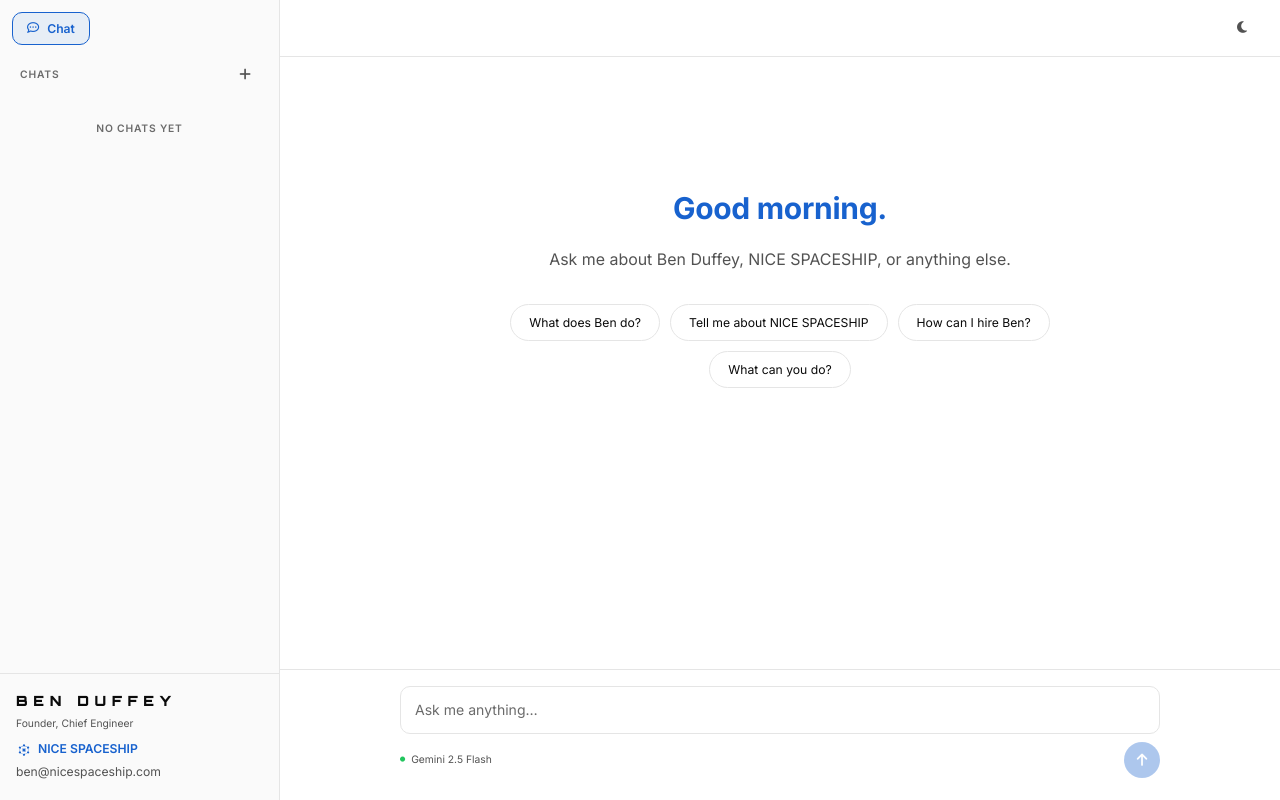
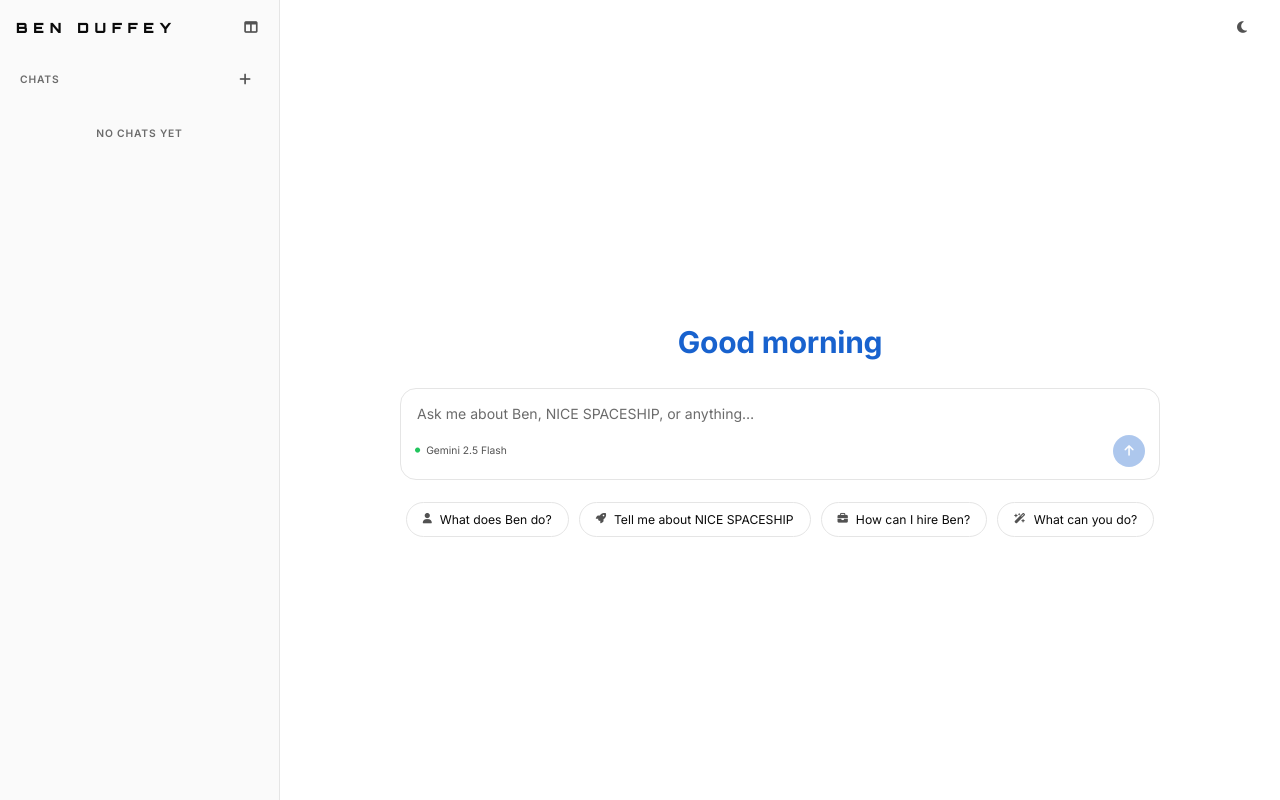
Before and after one commit to benjaminduffey/benduffey.com, a plain HTML site: page index.html in a window 1280 px wide. Drawn offline with Linux system fonts and the light colour scheme.

Commit message:
Restructure chat app to a Claude-style layout (#6)
A design pass moving the chat app toward the Claude.ai layout, keeping
benduffey's own light/dark Sapphire styling. Three parts:

- Strip the thin divider lines under the chat header, above the prompt
  panel, and above the old sidebar footer. The sidebar reads as
  distinct via its --bg2 background instead.
- Remove the "Chat" CTA tab and the sidebar footer (title / NICE
  SPACESHIP link / email). The BEN DUFFEY name moves to the top of the
  sidebar as the logo.
- Collapsible sidebar + shifting prompt box. A collapse button in the
  sidebar header slides it to zero width on desktop (state persisted);
  a hamburger in the chat header expands it back. On mobile the same
  buttons drive the drawer. The prompt box is centered with the
  greeting and starter chips in the empty state, and drops to the
  bottom once a conversation starts.

Also dropped the --user-msg-* / --asst-msg-* indirection variables:
var(--text) inside a custom property freezes at declaration scope, so
the assistant text rendered near-black in dark mode. The message
rules now reference var(--text) / var(--accent) directly.

Co-authored-by: Nice Spaceship <nicespaceship@Nice-Spaceship.local>

```diff
--- a/css/app.css
+++ b/css/app.css
@@ -19,12 +19,6 @@
   --text-dim:   #6b6b6b;
   --glow:       0 0 0 1px rgba(15,82,186,0.08);
   --nav-bg:     rgba(255,255,255,0.92);
-
-  /* Chat bubbles — accent/text refs adapt to the active mode */
-  --user-msg-bg: var(--accent);
-  --user-msg-fg: #ffffff;
-  --asst-msg-bg: transparent;
-  --asst-msg-fg: var(--text);
 
   /* Fonts + shape */
   --font-h:     'Inter', -apple-system, BlinkMacSystemFont, sans-serif;
@@ -105,6 +99,12 @@ a:hover { text-decoration: underline; }
   grid-template-columns: var(--sidebar-w) 1fr;
   height: 100vh;
   height: 100dvh;
+  transition: grid-template-columns 0.22s ease;
+}
+/* Collapsed sidebar — desktop only (mobile uses the drawer further down) */
+@media (min-width: 769px) {
+  body.sidebar-collapsed .app { grid-template-columns: 0 1fr; }
+  body.sidebar-collapsed .sidebar-toggle { display: inline-flex; }
 }
 
 /* ═══════════════════════════════════════════════════════════════════
@@ -119,31 +119,15 @@ a:hover { text-decoration: underline; }
   min-width: 0;
 }
 
-.sidebar-tabs {
+.sidebar-header {
   display: flex;
-  gap: 4px;
-  padding: 12px 12px 0;
+  align-items: center;
+  justify-content: space-between;
+  gap: 8px;
+  padding: 14px 14px 8px 16px;
+  white-space: nowrap;
 }
-
-.tab {
-  display: inline-flex;
-  align-items: center;
-  gap: 8px;
-  padding: 8px 14px;
-  font-size: var(--text-sm);
-  font-weight: var(--fw-medium);
-  color: var(--text-muted);
-  background: var(--surface);
-  border: 1px solid var(--border);
-  border-radius: var(--radius);
-  transition: color 0.15s, background 0.15s, border-color 0.15s;
-}
-.tab:hover { color: var(--text); border-color: var(--border-hi); }
-.tab.is-active {
-  color: var(--accent);
-  border-color: var(--accent);
-  background: color-mix(in srgb, var(--accent) 8%, transparent);
-}
+.sidebar-collapse { flex-shrink: 0; }
 
 .sidebar-section {
   flex: 1;
@@ -238,15 +222,7 @@ a:hover { text-decoration: underline; }
 .chat-item.is-active .chat-item-menu { opacity: 1; }
 .chat-item-menu:hover { color: var(--text); background: var(--surface2); }
 
-/* Sidebar footer (Ben's identity) */
-.sidebar-footer {
-  display: flex;
-  flex-direction: column;
-  gap: 4px;
-  padding: 16px 16px 18px;
-  border-top: 1px solid var(--border);
-  background: var(--bg2);
-}
+/* Name logo — top of sidebar */
 .brand-text {
   font-family: var(--font-brand);
   font-size: var(--text-base);
@@ -255,37 +231,13 @@ a:hover { text-decoration: underline; }
   text-transform: uppercase;
   color: var(--text);
 }
-.brand-title {
-  font-size: var(--text-xs);
-  color: var(--text-muted);
-  margin-bottom: 4px;
-}
-.brand-launch {
-  display: inline-flex;
-  align-items: center;
-  gap: 6px;
-  font-size: var(--text-sm);
-  font-weight: var(--fw-medium);
-  color: var(--accent);
-  text-decoration: none;
-  transition: color 0.15s;
-}
-.brand-launch:hover { color: var(--accent2); text-decoration: none; }
-.brand-launch-icon { width: 16px; height: 16px; display: block; }
-.brand-email {
-  font-size: var(--text-sm);
-  color: var(--text-muted);
-  text-decoration: none;
-  transition: color 0.15s;
-}
-.brand-email:hover { color: var(--accent); text-decoration: none; }
 
 /* ═══════════════════════════════════════════════════════════════════
    CHAT PANEL
 ═══════════════════════════════════════════════════════════════════ */
 .chat {
   display: grid;
-  grid-template-rows: auto 1fr auto;
+  grid-template-rows: auto 1fr;
   background: var(--bg);
   min-width: 0;
   position: relative;
@@ -297,7 +249,6 @@ a:hover { text-decoration: underline; }
   gap: 12px;
   padding: 14px 24px;
   background: var(--nav-bg);
-  border-bottom: 1px solid var(--border);
   position: relative;
   z-index: 2;
 }
@@ -313,12 +264,67 @@ a:hover { text-decoration: underline; }
 .chat-controls { display: flex; align-items: center; gap: 8px; }
 .sidebar-toggle { display: none; }
 
+/* ─── Chat body — holds welcome / messages / prompt box / chips.
+   Conversation state: grid (messages scroll, prompt box pinned bottom).
+   Empty state (body.chat-empty): flex column, vertically centered. ─── */
+.chat-body {
+  display: grid;
+  grid-template-rows: 1fr auto;
+  min-height: 0;
+}
+body.chat-empty .chat-body {
+  display: flex;
+  flex-direction: column;
+  justify-content: center;
+  align-items: center;
+  gap: 22px;
+  padding: 32px 24px;
+  overflow-y: auto;
+}
+
+/* Welcome greeting + starter chips — shown only in the empty state */
+.welcome, .welcome-chips { display: none; }
+body.chat-empty .welcome { display: block; text-align: center; }
+body.chat-empty .welcome-chips { display: flex; }
+body.chat-empty .messages { display: none; }
+
+.welcome-greeting {
+  font-family: var(--font-h);
+  font-size: var(--text-2xl);
+  font-weight: var(--fw-bold);
+  letter-spacing: var(--tracking-display);
+  color: var(--accent);
+  margin: 0;
+}
+
+.welcome-chips {
+  flex-wrap: wrap;
+  justify-content: center;
+  gap: 10px;
+  max-width: var(--max-msg-w);
+}
+.chip {
+  display: inline-flex;
+  align-items: center;
+  gap: 8px;
+  padding: 9px 16px;
+  font-size: var(--text-sm);
+  color: var(--text);
+  background: var(--surface);
+  border: 1px solid var(--border);
+  border-radius: 9999px;
+  cursor: pointer;
+  transition: color 0.15s, background 0.15s, border-color 0.15s;
+}
+.chip:hover { color: var(--accent); border-color: var(--accent); background: var(--surface2); }
+.chip i { font-size: 0.85em; color: var(--text-muted); transition: color 0.15s; }
+.chip:hover i { color: var(--accent); }
+
 /* Messages area */
 .messages {
   overflow-y: auto;
+  min-height: 0;
   padding: 32px 24px;
-  position: relative;
-  z-index: 2;
 }
 .messages-inner {
   max-width: var(--max-msg-w);
@@ -327,46 +333,6 @@ a:hover { text-decoration: underline; }
   flex-direction: column;
   gap: 24px;
 }
-
-/* Welcome screen (no messages yet) */
-.welcome {
-  max-width: var(--max-msg-w);
-  margin: 0 auto;
-  padding: 12vh 0 48px;
-  text-align: center;
-}
-.welcome-greeting {
-  font-family: var(--font-h);
-  font-size: var(--text-2xl);
-  font-weight: var(--fw-bold);
-  letter-spacing: var(--tracking-display);
-  color: var(--accent);
-  margin: 0 0 16px;
-}
-.welcome-subtitle {
-  font-size: var(--text-md);
-  color: var(--text-muted);
-  margin: 0 0 32px;
-}
-.welcome-prompts {
-  display: flex;
-  flex-wrap: wrap;
-  justify-content: center;
-  gap: 10px;
-  margin: 0 auto;
-  max-width: 640px;
-}
-.starter-prompt {
-  padding: 10px 18px;
-  font-size: var(--text-sm);
-  color: var(--text);
-  background: var(--surface);
-  border: 1px solid var(--border);
-  border-radius: 9999px;
-  cursor: pointer;
-  transition: color 0.15s, background 0.15s, border-color 0.15s;
-}
-.starter-prompt:hover { color: var(--accent); border-color: var(--accent); background: var(--surface2); }
 
 /* Individual messages */
 .message { display: flex; flex-direction: column; gap: 6px; }
@@ -388,14 +354,13 @@ a:hover { text-decoration: underline; }
   overflow-wrap: anywhere;
 }
 .message.user .message-body {
-  background: var(--user-msg-bg);
-  color: var(--user-msg-fg);
+  background: var(--accent);
+  color: #fff;
   align-self: flex-start;
   max-width: 90%;
 }
 .message.assistant .message-body {
-  background: var(--asst-msg-bg);
-  color: var(--asst-msg-fg);
+  background: transparent;
   padding: 0;
 }
 .message-body p { margin: 0 0 12px; }
@@ -443,37 +408,43 @@ a:hover { text-decoration: underline; }
   font-style: italic;
 }
 
-/* Prompt panel */
-.prompt-panel {
-  padding: 16px 24px 22px;
-  background: var(--bg);
-  border-top: 1px solid var(--border);
-  position: relative;
-  z-index: 2;
+/* ─── Prompt — rounded box; centered in the empty state, pinned bottom
+   in the conversation state. ─── */
+.prompt-form {
+  display: flex;
+  justify-content: center;
+  width: 100%;
+  padding: 14px 24px 20px;
 }
+body.chat-empty .prompt-form { padding: 0; }
+.prompt-box {
+  width: 100%;
+  max-width: var(--max-msg-w);
+  display: flex;
+  flex-direction: column;
+  gap: 8px;
+  padding: 12px 14px;
+  background: var(--surface);
+  border: 1px solid var(--border);
+  border-radius: 16px;
+  transition: border-color 0.15s, box-shadow 0.15s;
+}
+.prompt-box:focus-within { border-color: var(--accent); box-shadow: var(--glow); }
 .prompt-input {
   display: block;
   width: 100%;
-  max-width: var(--max-msg-w);
-  margin: 0 auto;
-  padding: 12px 14px;
   font-family: var(--font-b);
   font-size: var(--text-base);
   line-height: var(--lh-base);
   color: var(--text);
-  background: var(--surface);
-  border: 1px solid var(--border);
-  border-radius: var(--radius);
+  background: transparent;
+  border: none;
   resize: none;
   max-height: 200px;
   outline: none;
-  transition: border-color 0.15s, box-shadow 0.15s;
 }
 .prompt-input::placeholder { color: var(--text-dim); }
-.prompt-input:focus { border-color: var(--accent); box-shadow: var(--glow); }
 .prompt-bar {
-  max-width: var(--max-msg-w);
-  margin: 8px auto 0;
   display: flex;
   align-items: center;
   justify-content: space-between;
@@ -491,11 +462,11 @@ a:hover { text-decoration: underline; }
   color: #22c55e;
 }
 .btn-send {
-  width: 36px; height: 36px;
+  width: 32px; height: 32px;
   display: inline-flex;
   align-items: center;
   justify-content: center;
-  font-size: var(--text-base);
+  font-size: var(--text-sm);
   color: var(--bg);
   background: var(--accent);
   border-radius: 9999px;
@@ -520,10 +491,8 @@ a:hover { text-decoration: underline; }
   .sidebar.is-open { transform: translateX(0); }
   .sidebar-toggle { display: inline-flex; }
   .messages { padding: 24px 16px; }
-  .prompt-panel { padding: 12px 16px 18px; }
-  .welcome { padding: 6vh 16px 32px; }
+  .prompt-form { padding: 12px 16px 18px; }
   .welcome-greeting { font-size: var(--text-xl); }
-
 }
 
 /* Sidebar backdrop (mobile) — outside the @media block so it stays display:none
--- a/index.html
+++ b/index.html
@@ -18,15 +18,16 @@
   <link rel="preconnect" href="https://fonts.gstatic.com" crossorigin />
   <link href="https://fonts.googleapis.com/css2?family=Inter:wght@400;500;600;700&family=Fira+Code:wght@400&family=Orbitron:wght@900&display=swap" rel="stylesheet" />
   <link rel="stylesheet" href="https://cdnjs.cloudflare.com/ajax/libs/font-awesome/6.5.1/css/all.min.css" integrity="sha512-DTOQO9RWCH3ppGqcWaEA1BIZOC6xxalwEsw9c2QQeAIftl+Vegovlnee1c9QX4TctnWMn13TZye+giMm8e2LwA==" crossorigin="anonymous" referrerpolicy="no-referrer" />
-  <link rel="stylesheet" href="/css/app.css?v=3" />
+  <link rel="stylesheet" href="/css/app.css?v=4" />
 </head>
 <body>
   <div class="app">
-    <!-- ─── Sidebar: chats list + brand footer ────────────────────────────── -->
+    <!-- ─── Sidebar: name logo + chats list (collapsible) ─────────────────── -->
     <aside class="sidebar" id="sidebar">
-      <div class="sidebar-tabs">
-        <button class="tab is-active" type="button" aria-current="page">
-          <i class="fa-regular fa-comment-dots"></i> <span>Chat</span>
+      <div class="sidebar-header">
+        <span class="brand-text">BEN DUFFEY</span>
+        <button class="icon-btn sidebar-collapse" id="btn-sidebar-collapse" aria-label="Collapse sidebar" title="Collapse sidebar">
+          <i class="fa-solid fa-table-columns"></i>
         </button>
       </div>
 
@@ -39,37 +40,12 @@
         </div>
         <div class="chat-list" id="chat-list" role="list"></div>
       </div>
-
-      <div class="sidebar-footer">
-        <div class="brand-text">BEN DUFFEY</div>
-        <div class="brand-title">Founder, Chief Engineer</div>
-        <a class="brand-launch" href="https://nicespaceship.com" target="_blank" rel="noopener">
-          <svg class="brand-launch-icon" viewBox="0 0 5000 5000" fill="currentColor" aria-hidden="true">
-            <path d="M2467.2,673.2c345.58-32.47,524.02,397,258.68,618.68-180.13,150.49-459.08,78.97-546.6-137.16-87.17-215.28,55.93-459.73,287.92-481.52Z"/>
-            <path d="M3537.4,2014.6c-177.73-177.72-114.08-485.01,120.51-574.69,274.93-105.11,544.87,148.19,461.85,429.85-73.68,249.96-398.06,329.14-582.35,144.85Z"/>
-            <path d="M3763.2,2905.2c246.91-17.2,431.6,227.75,353.89,461.89-87.4,263.37-443.86,323.54-610.74,100.57-168.07-224.56-21.82-543.04,256.85-562.46Z"/>
-            <path d="M2463.17,3633.17c348.87-33.89,529.56,395.76,262.71,618.71-179.73,150.16-459.24,78.58-546.6-137.16-85.98-212.33,54.43-459.26,283.89-481.55Z"/>
-            <path d="M1203.18,2905.19c275.09-15.44,457.71,280.84,322.9,522.88-119.67,214.87-425.07,238.14-577.97,45.82-177.41-223.16-28.22-552.8,255.07-568.7Z"/>
-            <path d="M1187.2,1409.2c279.69-26.25,476.07,269.48,341.49,517.49-117.32,216.2-419.09,243.76-576.57,55.2-178.93-214.25-41.59-546.72,235.08-572.68Z"/>
-            <path d="M2447.2,1853.2c550.99-42.77,908.61,573.22,585.69,1025.69-276.72,387.72-866.37,355.58-1097.57-60.2-228.12-410.24,44.43-929.2,511.88-965.49ZM2455.2,1953.2c-427.55,33.48-653.11,541.85-388.78,882.39,257.89,332.24,777.21,269.58,942.28-116.89,164.38-384.87-139.97-797.88-553.5-765.5Z"/>
-            <path d="M1272,2204v604c-33.72-4.09-66.28-4.09-100,0v-604c31.79,6.4,68.34,6.38,100,0Z"/>
-            <path d="M3836,2808c-34.42-3.47-65.53-5.37-100,0v-596c2.93-1.06,4.78,4,6,4h84c1.4,0,4.44-7.1,10,2v590Z"/>
-            <polygon points="3375.95 1580 2868.23 1291.66 2912.04 1203.99 3418.07 1491.98 3423.59 1497.98 3375.95 1580"/>
-            <polygon points="2139.99 1291.94 1637.96 1579.88 1588.37 1497.36 2086.75 1204.5 2095.49 1210.49 2139.99 1291.94"/>
-            <path d="M2139.98,3712.08c2.15,3.03-33.45,55.51-38.18,63.72-4.14,7.19-5.9,25.29-15.33,23.83l-494.1-289.2,43.94-82.16,11.78,1.54,491.88,282.27Z"/>
-            <path d="M3366,3424.08l45.38,82.85-3.37,11.08-492.12,280.28c-7.13-25.22-36.8-54.55-44.83-75.52-1.4-3.67-4.89-6.66-1.38-10.87l496.32-287.83Z"/>
-            <path d="M2483.19,2101.18c280.93-16.74,488.07,258.72,401.96,525.96-85.83,266.35-424.89,363.36-639.04,180.75-276.2-235.52-124.03-685.19,237.08-706.71Z"/>
-          </svg>
-          <span>NICE SPACESHIP</span>
-        </a>
-        <a class="brand-email" href="mailto:ben@nicespaceship.com">ben@nicespaceship.com</a>
-      </div>
     </aside>
 
     <!-- ─── Main panel: chat ───────────────────────────────────────────────── -->
     <main class="chat">
       <header class="chat-header">
-        <button class="icon-btn sidebar-toggle" id="btn-sidebar-toggle" aria-label="Toggle sidebar">
+        <button class="icon-btn sidebar-toggle" id="btn-sidebar-toggle" aria-label="Show sidebar" title="Show sidebar">
           <i class="fa-solid fa-bars"></i>
         </button>
         <div class="chat-title" id="chat-title"></div>
@@ -80,13 +56,23 @@
         </div>
       </header>
 
+      <!-- chat-body holds the welcome block, the message log, the prompt box,
+           and the starter chips. The body.chat-empty state centers the
+           greeting + prompt box + chips; the conversation state drops the
+           prompt box to the bottom and shows the message log. -->
+      <div class="chat-body" id="chat-body">
+        <div class="welcome" id="welcome">
+          <h1 class="welcome-greeting" id="welcome-greeting"></h1>
+        </div>
+
         <div class="messages" id="messages" role="log" aria-live="polite"></div>
 
-      <form class="prompt-panel" id="prompt-form">
+        <form class="prompt-form" id="prompt-form">
+          <div class="prompt-box">
             <textarea
               id="prompt-input"
               class="prompt-input"
-          placeholder="Ask me anything…"
+              placeholder="Ask me about Ben, NICE SPACESHIP, or anything…"
               rows="1"
               autocomplete="off"
               autocorrect="on"
@@ -98,12 +84,16 @@
                 <i class="fa-solid fa-arrow-up"></i>
               </button>
             </div>
+          </div>
         </form>
+
+        <div class="welcome-chips" id="welcome-chips"></div>
+      </div>
     </main>
   </div>
 
   <script src="/js/theme.js?v=2"></script>
-  <script src="/js/chat.js?v=2"></script>
-  <script src="/js/app.js?v=2"></script>
+  <script src="/js/chat.js?v=3"></script>
+  <script src="/js/app.js?v=3"></script>
 </body>
 </html>
--- a/js/chat.js
+++ b/js/chat.js
@@ -104,30 +104,34 @@ const Chat = (() => {
 
   // ─── Rendering: messages ─────────────────────────────────────────────
   const STARTERS = [
-    'What does Ben do?',
-    'Tell me about NICE SPACESHIP',
-    'How can I hire Ben?',
-    'What can you do?',
+    { text: 'What does Ben do?',            icon: 'fa-solid fa-user' },
+    { text: 'Tell me about NICE SPACESHIP', icon: 'fa-solid fa-rocket' },
+    { text: 'How can I hire Ben?',          icon: 'fa-solid fa-briefcase' },
+    { text: 'What can you do?',             icon: 'fa-solid fa-wand-magic-sparkles' },
   ];
 
   function _renderMessages() {
     const wrap = document.getElementById('messages');
     const titleEl = document.getElementById('chat-title');
+    const greetingEl = document.getElementById('welcome-greeting');
+    const chipsEl = document.getElementById('welcome-chips');
     if (!wrap) return;
     const c = active();
+    const isEmpty = !c || c.messages.length === 0;
 
-    if (titleEl) titleEl.textContent = c ? c.title : '';
+    // Empty state centers the greeting + prompt box + chips; conversation
+    // state drops the prompt box to the bottom and shows the message log.
+    document.body.classList.toggle('chat-empty', isEmpty);
+    if (titleEl) titleEl.textContent = isEmpty ? '' : c.title;
 
-    if (!c || c.messages.length === 0) {
-      const greeting = _greeting();
-      wrap.innerHTML = `
-        <div class="welcome">
-          <h1 class="welcome-greeting">${escapeHtml(greeting)}</h1>
-          <p class="welcome-subtitle">Ask me about Ben Duffey, NICE SPACESHIP, or anything else.</p>
-          <div class="welcome-prompts">
-            ${STARTERS.map((p) => `<button type="button" class="starter-prompt" data-prompt="${escapeHtml(p)}">${escapeHtml(p)}</button>`).join('')}
-          </div>
-        </div>`;
+    if (isEmpty) {
+      if (greetingEl) greetingEl.textContent = _greeting();
+      if (chipsEl) {
+        chipsEl.innerHTML = STARTERS.map((s) =>
+          `<button type="button" class="chip" data-prompt="${escapeHtml(s.text)}"><i class="${s.icon}"></i>${escapeHtml(s.text)}</button>`
+        ).join('');
+      }
+      wrap.innerHTML = '';
       return;
     }
 
@@ -155,9 +159,9 @@ const Chat = (() => {
 
   function _greeting() {
     const h = new Date().getHours();
-    if (h < 12) return 'Good morning.';
-    if (h < 18) return 'Good afternoon.';
-    return 'Good evening.';
+    if (h < 12) return 'Good morning';
+    if (h < 18) return 'Good afternoon';
+    return 'Good evening';
   }
 
   // ─── Sending a message ───────────────────────────────────────────────
@@ -295,16 +299,16 @@ const Chat = (() => {
 
     document.getElementById('btn-new-chat')?.addEventListener('click', newChat);
 
-    // Welcome starter prompts
-    document.getElementById('messages')?.addEventListener('click', (e) => {
-      const sp = e.target.closest('.starter-prompt');
-      if (sp) {
+    // Welcome starter chips
+    document.getElementById('welcome-chips')?.addEventListener('click', (e) => {
+      const chip = e.target.closest('.chip');
+      if (chip) {
         const input = document.getElementById('prompt-input');
         if (input) {
-          input.value = sp.dataset.prompt;
+          input.value = chip.dataset.prompt;
           input.dispatchEvent(new Event('input'));
         }
-        send(sp.dataset.prompt);
+        send(chip.dataset.prompt);
       }
     });
 
```
Also changed, not shown: js/app.js (+40 -16 lines). Lines whose indentation alone changed are shown as unchanged.
